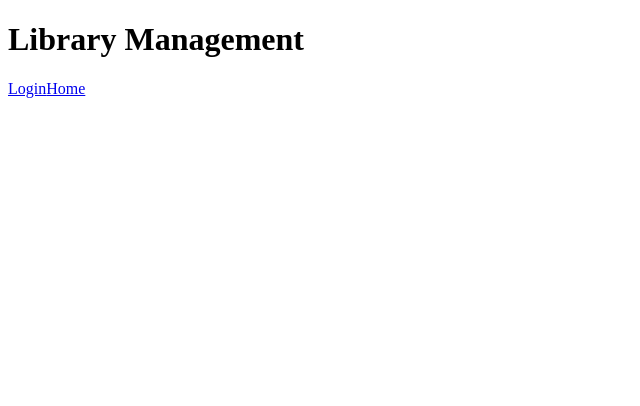
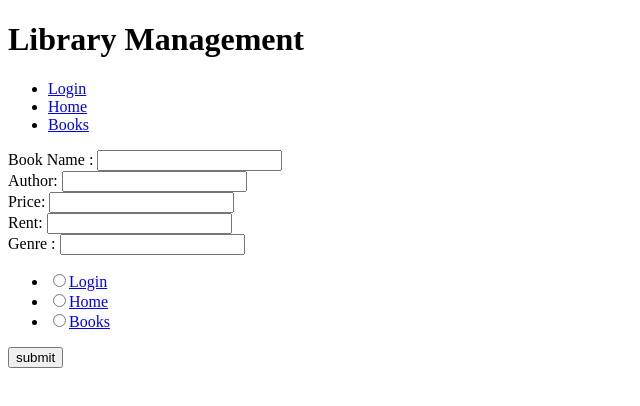
Before and after one commit to manojkommireddy/libraryManagement-client, an Angular app: page /books in a window 1280 px wide. Before the commit this address led to /. Shown: the top 406 px of the page, without its empty margins (0-640 px from the left). Built offline with nearby package versions, Linux system fonts and the light colour scheme.

Commit message:
added new component books

```diff
--- a/angular.json
+++ b/angular.json
@@ -2,7 +2,8 @@
   "$schema": "./node_modules/@angular/cli/lib/config/schema.json",
   "version": 1,
   "cli": {
-    "packageManager": "npm"
+    "packageManager": "npm",
+    "analytics": false
   },
   "newProjectRoot": "projects",
   "projects": {
--- a/src/app/app-routing.module.ts
+++ b/src/app/app-routing.module.ts
@@ -2,6 +2,7 @@ import { NgModule } from '@angular/core';
 import { RouterModule, Routes } from '@angular/router';
 import {LoginComponent} from "../login/login.component";
 import {HomeComponent} from "../home/home.component";
+import {BooksComponent} from "../books/books.component";
 
 const routes: Routes = [
   {
@@ -12,6 +13,10 @@ const routes: Routes = [
     path: 'home',
     component: HomeComponent
   },
+  {
+    path: 'books',
+    component: BooksComponent
+  },
 ];
 
 @NgModule({
--- a/src/app/app.component.html
+++ b/src/app/app.component.html
@@ -1,8 +1,9 @@
 <h1>Library Management</h1>
-<nav>
-  <a routerLink="/login" routerLinkActive="active">Login</a>
-  <a routerLink="/home" routerLinkActive="active">Home</a>
-</nav>
+<ul>
+ <li > <a routerLink="/login" routerLinkActive="active">Login</a></li>
+  <li><a routerLink="/home" routerLinkActive="active">Home</a></li>
+  <li><a routerLink="/books" routerLinkActive="active">Books</a></li>
+</ul>
 <div>
   <router-outlet #routerOutlet="outlet"></router-outlet>
 </div>
--- /dev/null
+++ b/src/app/app.service.ts
@@ -0,0 +1,20 @@
+import {Injectable} from "@angular/core";
+import {HttpClient} from "@angular/common/http";
+
+
+
+
+@Injectable({
+  providedIn:'root'
+})
+export class AppService{
+  apiUrl="http://localhost:8088";
+  constructor(private httpClient:HttpClient) {
+  }
+  addBooks(book:any){
+    let books=[];
+    books.push(book);
+    this.httpClient.post(this.apiUrl+'/saveBooks',books).subscribe();
+
+  }
+}
--- /dev/null
+++ b/src/books/books.component.html
@@ -0,0 +1,36 @@
+<form [formGroup]="booksFormGroup">
+  <div class="userNameId">
+    Book Name : <input type="text" formControlName="name">
+  </div>
+  <div>
+    Author: <input type="text" formControlName="author">
+  </div>
+  <div>
+    Price: <input type="text" formControlName="price">
+  </div>
+  <div>
+    Rent: <input type="text" formControlName="rent">
+  </div>
+  <div>
+    Genre : <input type="text" formControlName="genre">
+  </div>
+
+
+  <ul>
+    <li>
+      <input type="radio" ng-model="color.name" value="red">
+      <a routerLink="/login" routerLinkActive="active">Login</a>
+    </li>
+    <li>
+      <input type="radio" ng-model="color.name" value="blue">
+      <a routerLink="/home" routerLinkActive="active">Home</a>
+    </li>
+    <li>
+      <input type="radio" ng-model="color.name" value="yellow">
+      <a routerLink="/books" routerLinkActive="active">Books</a>
+    </li>
+  </ul>
+  <div>
+    <button type="button" (click)="addBooks(booksFormGroup.value)">submit</button>
+  </div>
+</form>
--- /dev/null
+++ b/src/books/books.component.ts
@@ -0,0 +1,33 @@
+import { Component } from '@angular/core';
+import {FormControl, FormGroup, Validators} from "@angular/forms";
+import {AppService} from "../app/app.service";
+
+@Component({
+  selector: 'books',
+  templateUrl: './books.component.html',
+  styleUrls: ['./books.component.less']
+})
+export class BooksComponent {
+  // @ts-ignore
+  booksFormGroup : FormGroup;
+constructor(private appService:AppService) {
+}
+  ngOnInit() {
+    this.booksFormGroup = new FormGroup({
+      name : new FormControl('', [Validators.required]),
+      author : new FormControl(),
+      price : new FormControl(),
+      rent : new FormControl(),
+      genre:new FormControl(),
+      available:new FormControl('true')
+    })
+  }
+
+  books() {
+    console.log(this.booksFormGroup.value);
+  }
+  addBooks(books:any){
+  this.appService.addBooks(books);
+  }
+
+}
```
Also changed, not shown: src/app/app.module.ts (+7 -2 lines), src/books/books.component.less (added).
